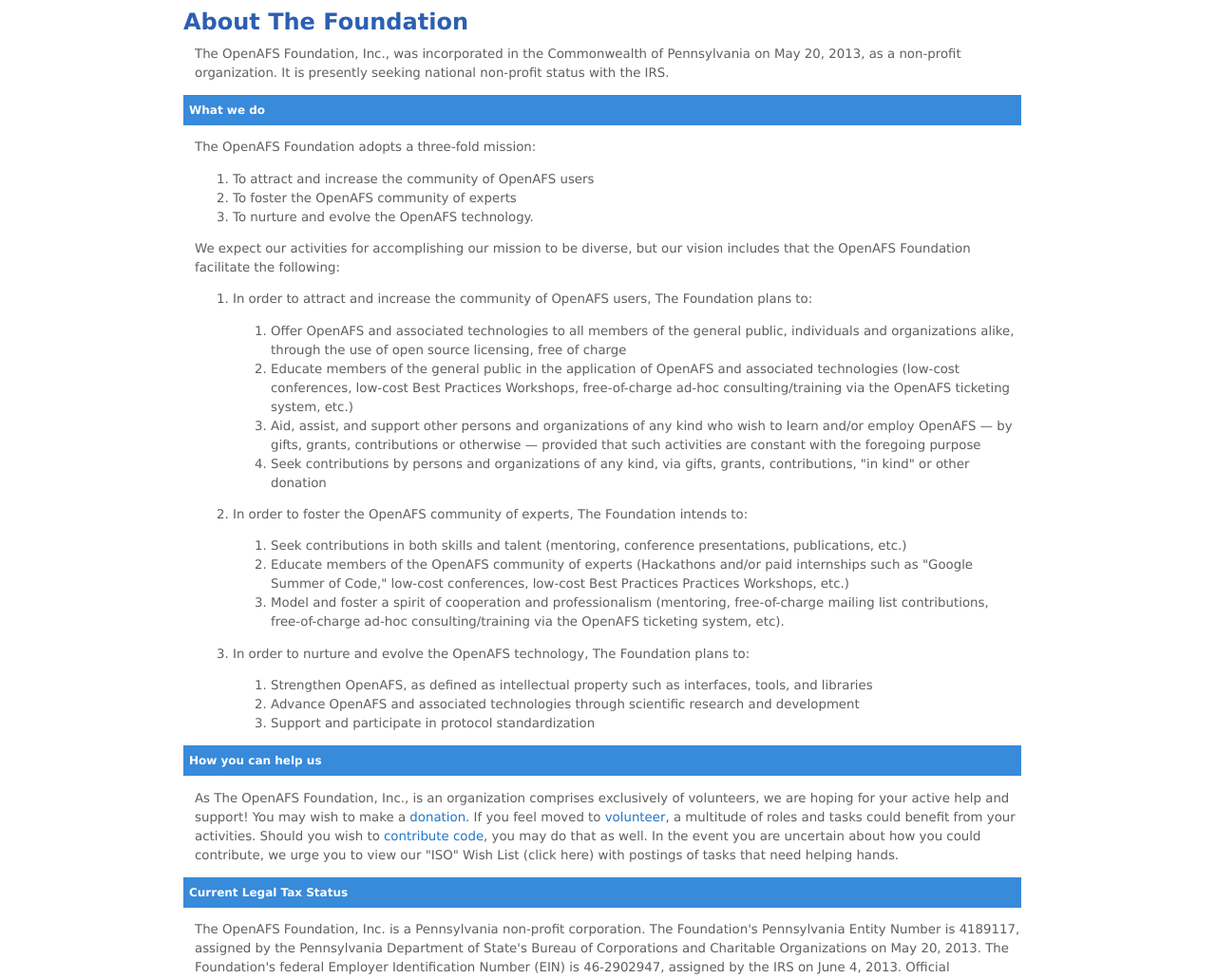
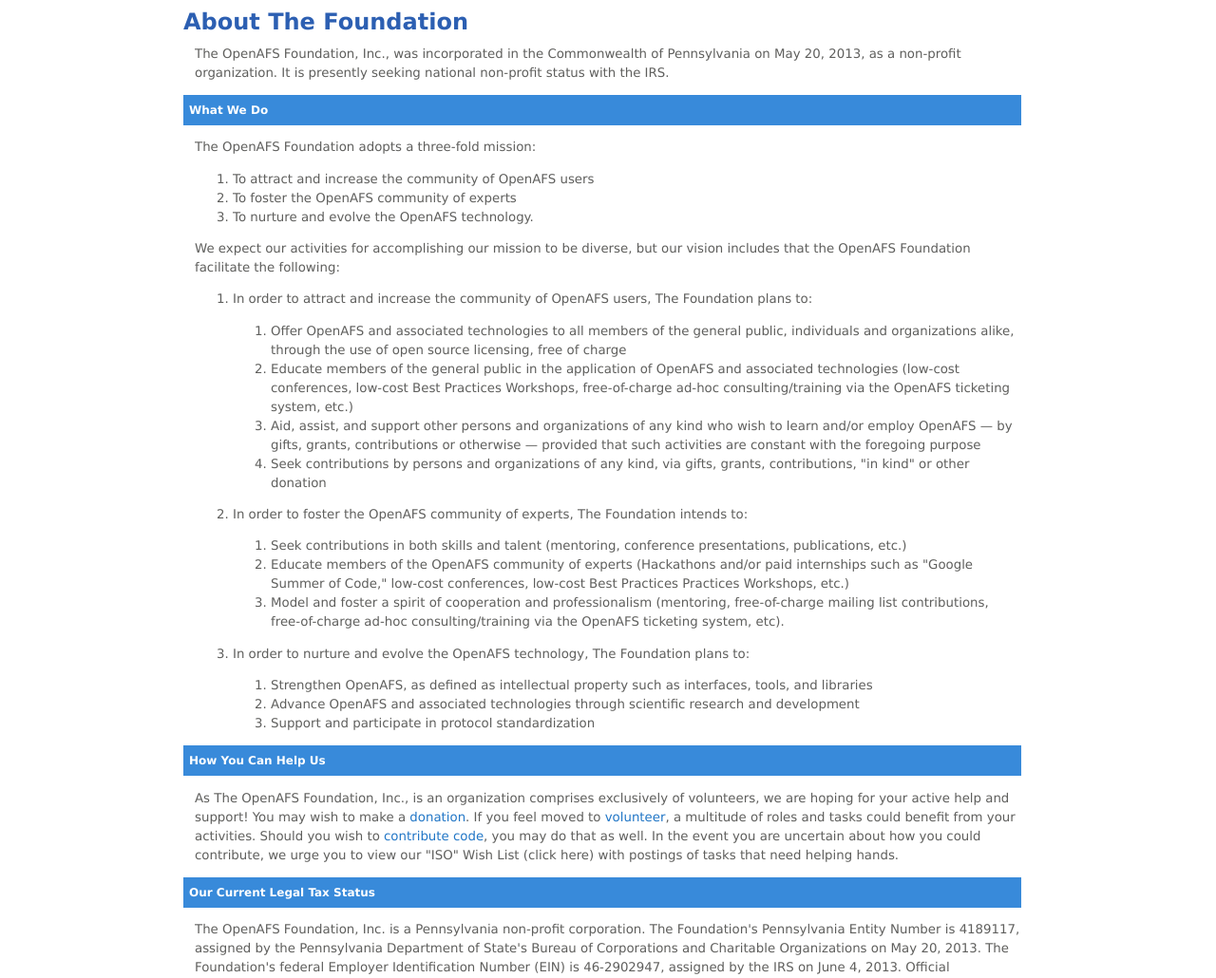
Before and after one commit to openafsfoundation/openafsfoundation.org, a Jekyll site: the page built from about/index.md, in a window 1280 px wide. Shown: the part 176-1206 px from the top of the page at 95% size. Built offline with Jekyll 4.4.1, drawn with Linux system fonts in a browser that asks for light colours.

Commit message:
Update index.md

```diff
--- a/about/index.md
+++ b/about/index.md
@@ -8,7 +8,7 @@
 The OpenAFS Foundation, Inc., was incorporated in the Commonwealth of Pennsylvania on
 May 20, 2013, as a non-profit organization.  It is presently seeking national non-profit status with the IRS.
 
-### What we do ###
+### What We Do ###
 
 The OpenAFS Foundation adopts a three-fold mission:
 
@@ -58,7 +58,7 @@
     3. Support and participate in protocol standardization
 
 
-### How you can help us ###
+### How You Can Help Us ###
 
 As The OpenAFS Foundation, Inc., is an organization comprises exclusively of
 volunteers, we are hoping for your active help and support!  You may wish to
@@ -69,7 +69,7 @@
 "ISO" Wish List (click here) with postings of tasks that need helping hands.
 
 
-### Current Legal Tax Status ###
+### Our Current Legal Tax Status ###
 
 The OpenAFS Foundation, Inc.  is a Pennsylvania non-profit corporation. The Foundation's Pennsylvania Entity Number is 4189117, assigned by the Pennsylvania Department of State's Bureau of Corporations and Charitable Organizations on May 20, 2013. The Foundation's federal Employer Identification Number (EIN) is 46-2902947, assigned by the IRS on June 4, 2013. Official documents and forms defining The Foundation are available on our documents page.
 
```
